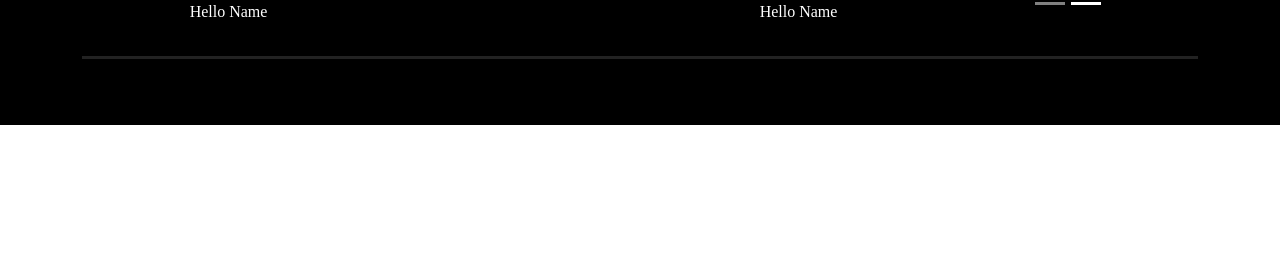
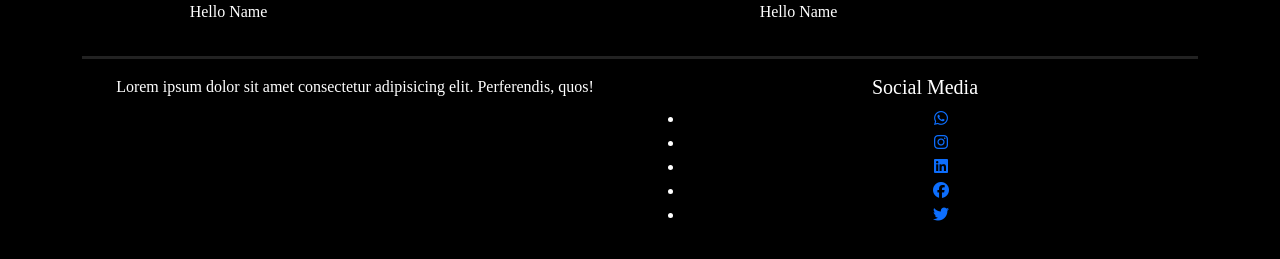
Before and after one commit to yashpatil02/novanj, a React (Create React App) app: page /Contact in a window 1280 px wide. Shown: the part 1212-1471 px from the top of the page. Before the commit the page ends 1337 px from the top, so only its background shows below. Built offline with nearby package versions, Linux system fonts and the light colour scheme.

Commit message:
build done

```diff
--- a/src/components/pages/Footer.css
+++ b/src/components/pages/Footer.css
@@ -1,3 +1,5 @@
+
+
 /* Define reusable classes */
 .footer {
   background-color: #000000;
--- a/src/components/pages/Footer.jsx
+++ b/src/components/pages/Footer.jsx
@@ -3,11 +3,11 @@ import './Footer.css'; // Import your CSS file
 import { Container, Row, Col, Carousel } from 'react-bootstrap';
 
 function Footer() {
-// Array of image paths
-const imagePaths = [
-    '/assets/images/1.png',
-    '/assets/images/ballb.png',
-];
+    // Array of image paths
+    const imagePaths = [
+        '/assets/images/1.png',
+        '/assets/images/ballb.png',
+    ];
     return (
         <div className="footer">
             <Container>
@@ -42,13 +42,31 @@ const imagePaths = [
                             <Carousel>
                                 {imagePaths.map((imagePath, index) => (
                                     <Carousel.Item key={index}>
-                                        <img className="carousel-img" src={imagePath} alt={`Slide ${index + 1}`}   />
+                                        <img className="carousel-img" src={imagePath} alt={`Slide ${index + 1}`} />
                                     </Carousel.Item>
                                 ))}
                             </Carousel>
                         </Col>
                     </Row>
                     <hr className="footer-divider" />
+                    <Row>
+                        <Col md={6}>Lorem ipsum dolor sit amet consectetur adipisicing elit. Perferendis, quos!</Col>
+                        <Col md={6} className="footer-hr">
+                            <h5 className="footer-heading">Social Media</h5>
+                            <ul className="social-media-icons">
+                                {/* WhatsApp */}
+                                <li><a href="#"><i className="fab fa-whatsapp"></i></a></li>
+                                {/* Instagram */}
+                                <li><a href="#"><i className="fab fa-instagram"></i></a></li>
+                                {/* LinkedIn */}
+                                <li><a href="#"><i className="fab fa-linkedin"></i></a></li>
+                                {/* Facebook */}
+                                <li><a href="#"><i className="fab fa-facebook"></i></a></li>
+                                {/* Twitter */}
+                                <li><a href="#"><i className="fab fa-twitter"></i></a></li>
+                            </ul>
+                        </Col>
+                    </Row>
                 </footer>
             </Container>
         </div>
```
